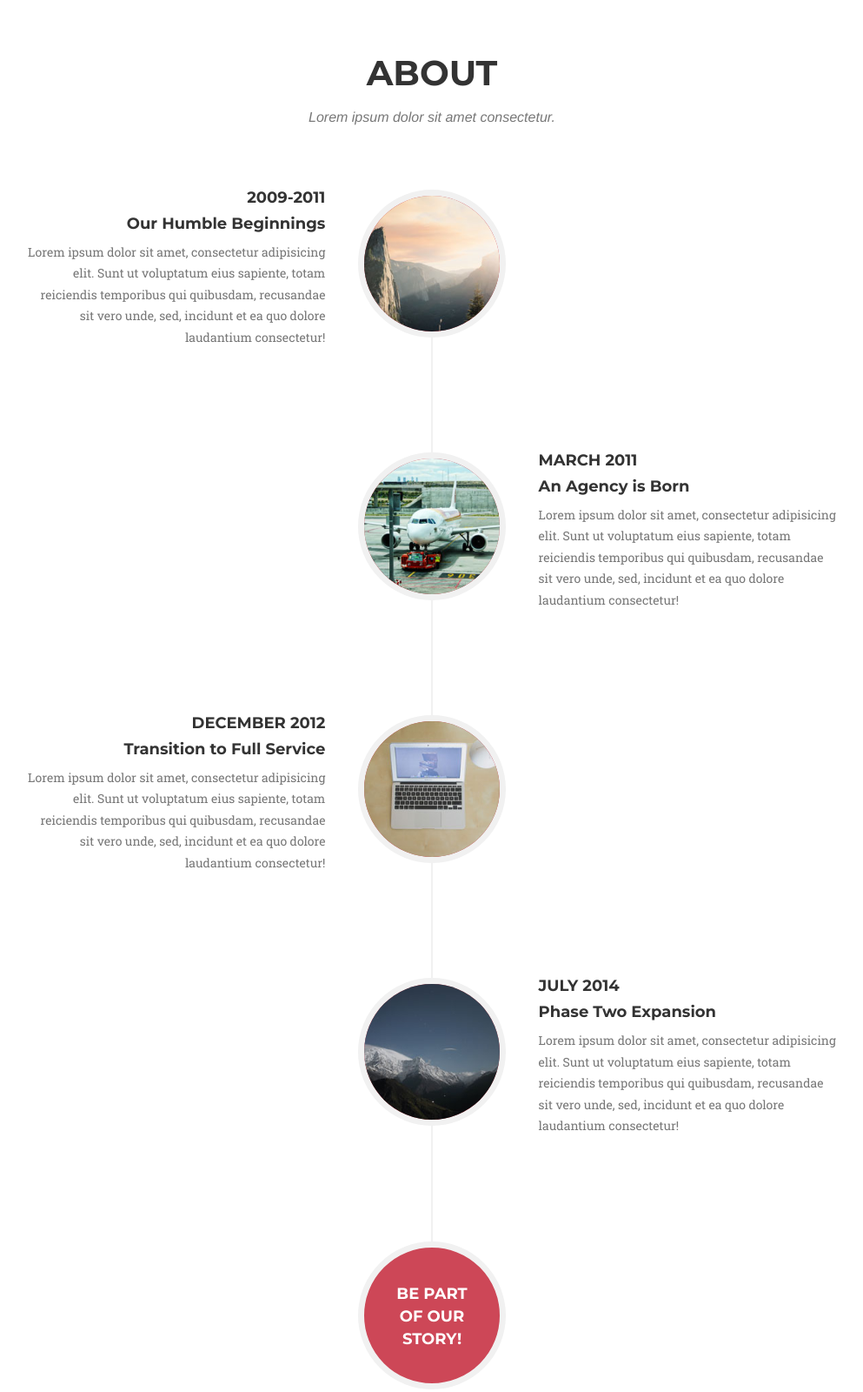
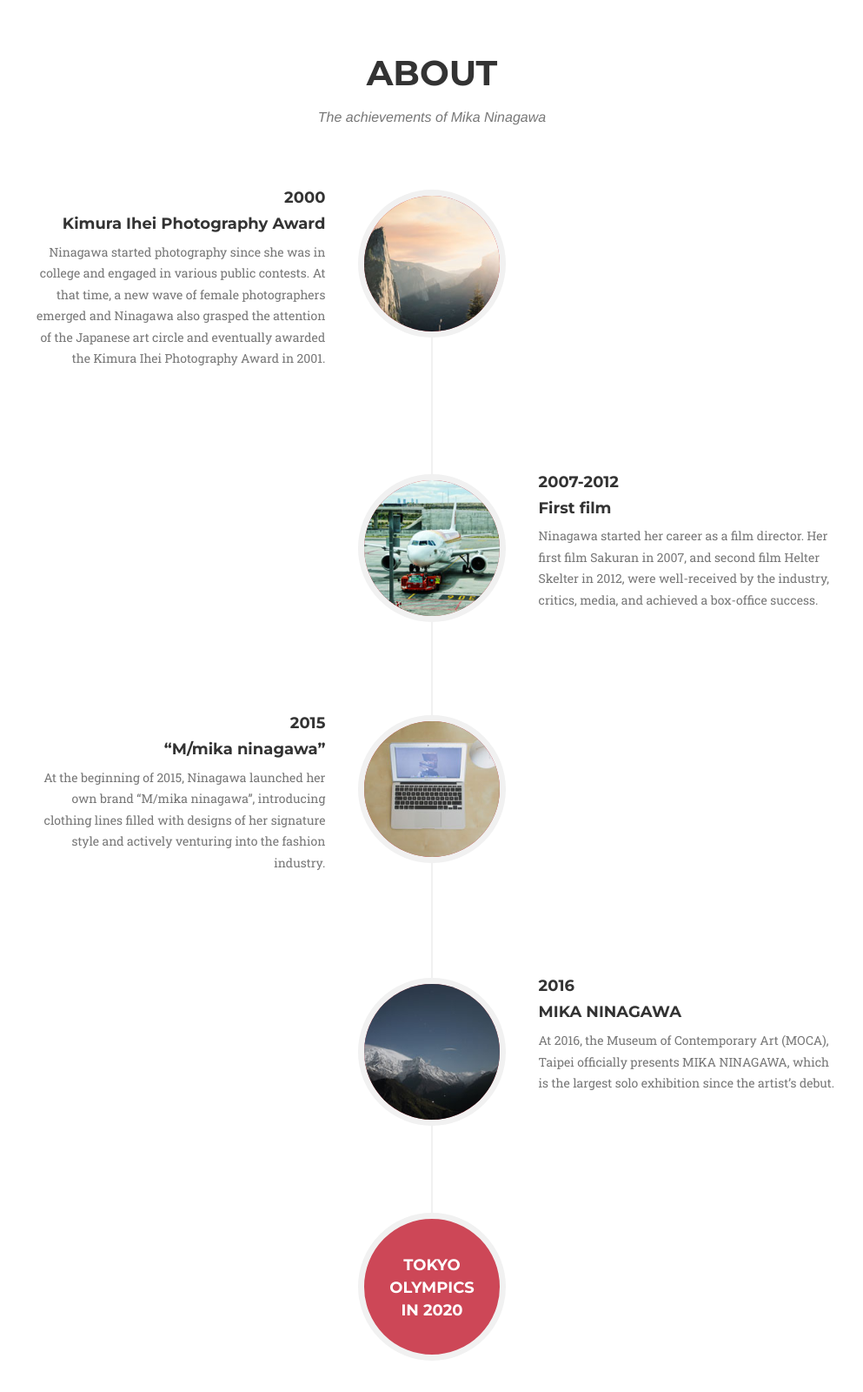
Before and after one commit to Winwinwang/flower, a website: page index.html in a window 1280 px wide. Shown: the part 2820-4420 px from the top of the page at 87% size, without its empty margins (143-1136 px from the left). Drawn offline with nearby package versions, Linux system fonts and the light colour scheme; a web font is replaced by a local one.

Commit message:
Add files via upload

```diff
--- a/index.html
+++ b/index.html
@@ -233,7 +233,7 @@
             <div class="row">
                 <div class="col-lg-12 text-center">
                     <h2 class="section-heading">About</h2>
-                    <h3 class="section-subheading text-muted">Lorem ipsum dolor sit amet consectetur.</h3>
+                    <h3 class="section-subheading text-muted">The achievements of Mika Ninagawa</h3>
                 </div>
             </div>
             <div class="row">
@@ -245,11 +245,11 @@
                             </div>
                             <div class="timeline-panel">
                                 <div class="timeline-heading">
-                                    <h4>2009-2011</h4>
-                                    <h4 class="subheading">Our Humble Beginnings</h4>
+                                    <h4>2000</h4>
+                                    <h4 class="subheading">Kimura Ihei Photography Award</h4>
                                 </div>
                                 <div class="timeline-body">
-                                    <p class="text-muted">Lorem ipsum dolor sit amet, consectetur adipisicing elit. Sunt ut voluptatum eius sapiente, totam reiciendis temporibus qui quibusdam, recusandae sit vero unde, sed, incidunt et ea quo dolore laudantium consectetur!</p>
+                                    <p class="text-muted">Ninagawa started photography since she was in college and engaged in various public contests. At that time, a new wave of female photographers emerged and Ninagawa also grasped the attention of the Japanese art circle and eventually awarded the Kimura Ihei Photography Award in 2001.</p>
                                 </div>
                             </div>
                         </li>
@@ -259,11 +259,11 @@
                             </div>
                             <div class="timeline-panel">
                                 <div class="timeline-heading">
-                                    <h4>March 2011</h4>
-                                    <h4 class="subheading">An Agency is Born</h4>
+                                    <h4>2007-2012</h4>
+                                    <h4 class="subheading">First film</h4>
                                 </div>
                                 <div class="timeline-body">
-                                    <p class="text-muted">Lorem ipsum dolor sit amet, consectetur adipisicing elit. Sunt ut voluptatum eius sapiente, totam reiciendis temporibus qui quibusdam, recusandae sit vero unde, sed, incidunt et ea quo dolore laudantium consectetur!</p>
+                                    <p class="text-muted">Ninagawa started her career as a film director. Her first film Sakuran in 2007, and second film Helter Skelter in 2012, were well-received by the industry, critics, media, and achieved a box-office success.</p>
                                 </div>
                             </div>
                         </li>
@@ -273,11 +273,11 @@
                             </div>
                             <div class="timeline-panel">
                                 <div class="timeline-heading">
-                                    <h4>December 2012</h4>
-                                    <h4 class="subheading">Transition to Full Service</h4>
+                                    <h4>2015</h4>
+                                    <h4 class="subheading">“M/mika ninagawa”</h4>
                                 </div>
                                 <div class="timeline-body">
-                                    <p class="text-muted">Lorem ipsum dolor sit amet, consectetur adipisicing elit. Sunt ut voluptatum eius sapiente, totam reiciendis temporibus qui quibusdam, recusandae sit vero unde, sed, incidunt et ea quo dolore laudantium consectetur!</p>
+                                    <p class="text-muted">At the beginning of 2015, Ninagawa launched her own brand “M/mika ninagawa”, introducing clothing lines filled with designs of her signature style and actively venturing into the fashion industry.</p>
                                 </div>
                             </div>
                         </li>
@@ -287,19 +287,19 @@
                             </div>
                             <div class="timeline-panel">
                                 <div class="timeline-heading">
-                                    <h4>July 2014</h4>
-                                    <h4 class="subheading">Phase Two Expansion</h4>
+                                    <h4>2016</h4>
+                                    <h4 class="subheading">MIKA NINAGAWA</h4>
                                 </div>
                                 <div class="timeline-body">
-                                    <p class="text-muted">Lorem ipsum dolor sit amet, consectetur adipisicing elit. Sunt ut voluptatum eius sapiente, totam reiciendis temporibus qui quibusdam, recusandae sit vero unde, sed, incidunt et ea quo dolore laudantium consectetur!</p>
+                                    <p class="text-muted">At 2016, the Museum of Contemporary Art (MOCA), Taipei officially presents MIKA NINAGAWA, which is the largest solo exhibition since the artist’s debut.</p>
                                 </div>
                             </div>
                         </li>
                         <li class="timeline-inverted">
                             <div class="timeline-image">
-                                <h4>Be Part
-                                    <br>Of Our
-                                    <br>Story!</h4>
+                                <h4> Tokyo Olympics
+                                    <br>in 2020
+
                             </div>
                         </li>
                     </ul>
@@ -313,15 +313,15 @@
         <div class="container">
             <div class="row">
                 <div class="col-lg-12 text-center">
-                    <h2 class="section-heading">Our Amazing Team</h2>
-                    <h3 class="section-subheading text-muted">Lorem ipsum dolor sit amet consectetur.</h3>
+                    <h2 class="section-heading">Team</h2>
+                    <h3 class="section-subheading text-muted">Our Amazing Team</h3>
                 </div>
             </div>
             <div class="row">
                 <div class="col-sm-4">
                     <div class="team-member">
                         <img src="img/team/1.jpg" class="img-responsive img-circle" alt="">
-                        <h4>Kay Garland</h4>
+                        <h4>Hui-Ying Wang</h4>
                         <p class="text-muted">Lead Designer</p>
                         <ul class="list-inline social-buttons">
                             <li><a href="#"><i class="fa fa-twitter"></i></a>
@@ -336,8 +336,8 @@
                 <div class="col-sm-4">
                     <div class="team-member">
                         <img src="img/team/2.jpg" class="img-responsive img-circle" alt="">
-                        <h4>Larry Parker</h4>
-                        <p class="text-muted">Lead Marketer</p>
+                        <h4>Mika Ninagawa</h4>
+                        <p class="text-muted">Lead Designer</p>
                         <ul class="list-inline social-buttons">
                             <li><a href="#"><i class="fa fa-twitter"></i></a>
                             </li>
@@ -351,8 +351,8 @@
                 <div class="col-sm-4">
                     <div class="team-member">
                         <img src="img/team/3.jpg" class="img-responsive img-circle" alt="">
-                        <h4>Diana Pertersen</h4>
-                        <p class="text-muted">Lead Developer</p>
+                        <h4>Yan-Chi Wu</h4>
+                        <p class="text-muted">Lead Designer</p>
                         <ul class="list-inline social-buttons">
                             <li><a href="#"><i class="fa fa-twitter"></i></a>
                             </li>
@@ -366,7 +366,7 @@
             </div>
             <div class="row">
                 <div class="col-lg-8 col-lg-offset-2 text-center">
-                    <p class="large text-muted">Lorem ipsum dolor sit amet, consectetur adipisicing elit. Aut eaque, laboriosam veritatis, quos non quis ad perspiciatis, totam corporis ea, alias ut unde.</p>
+
                 </div>
             </div>
         </div>
@@ -406,7 +406,7 @@
             <div class="row">
                 <div class="col-lg-12 text-center">
                     <h2 class="section-heading">Contact Us</h2>
-                    <h3 class="section-subheading text-muted">Lorem ipsum dolor sit amet consectetur.</h3>
+                    <h3 class="section-subheading text-muted">Sent a message to us.</h3>
                 </div>
             </div>
             <div class="row">
@@ -449,7 +449,7 @@
         <div class="container">
             <div class="row">
                 <div class="col-md-4">
-                    <span class="copyright">Copyright &copy; Your Website 2016</span>
+                    <span class="copyright">Copyright &copy; MOCA Taipei</span>
                 </div>
                 <div class="col-md-4">
                     <ul class="list-inline social-buttons">
```
